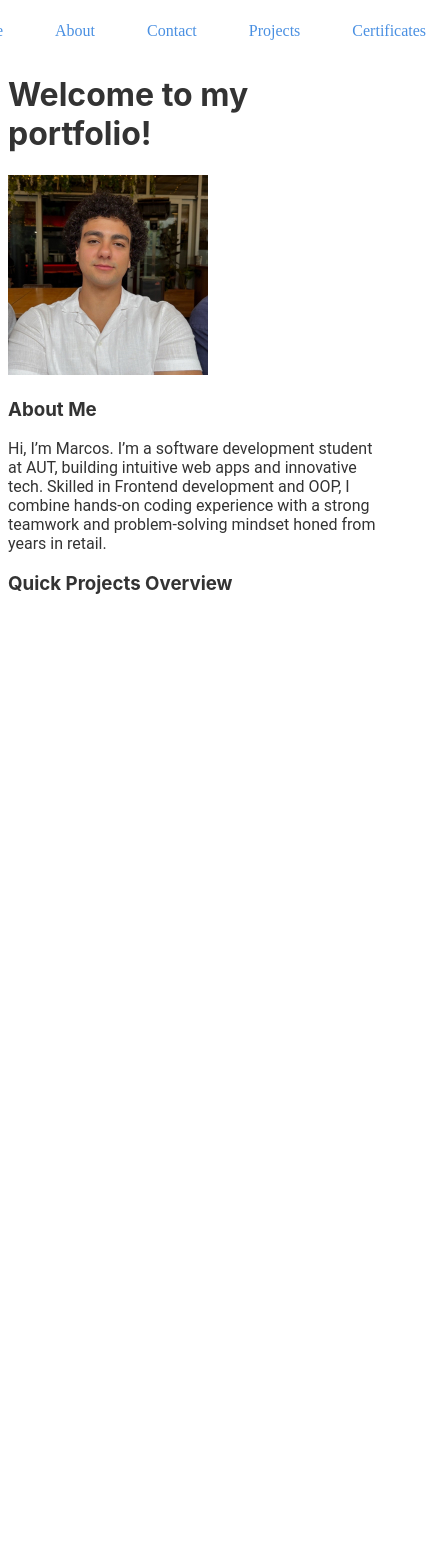
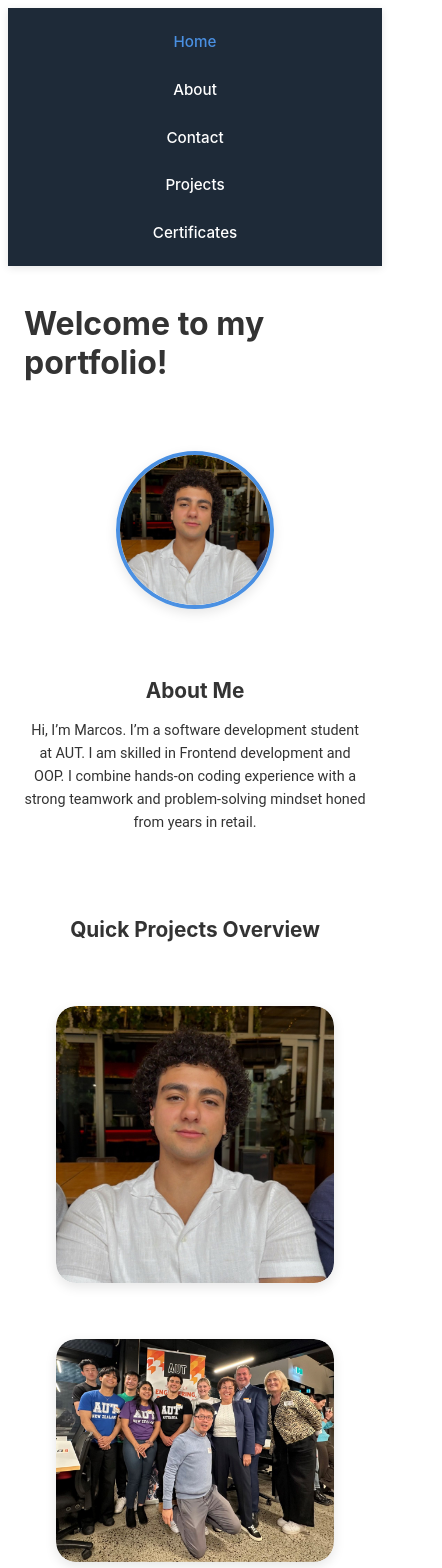
Before and after one commit to MarcosFig-dev/my-portfolio, a Next.js app: page / in a window 390 px wide. Shown: the top 1568 px of the page, 442 px wide, since content can reach past the window. Before the commit the page ends 844 px from the top, so only its background shows below. Built offline with nearby package versions, Linux system fonts and the light colour scheme.

Commit message:
Update 2
Finished styling landing page, navbar, landing cards.
Create page templates for more pages

```diff
--- /dev/null
+++ b/src/app/LandingPage.module.css
@@ -0,0 +1,122 @@
+/* Container for the main content */
+.container {
+  max-width: 1200px;
+  margin: 0 auto;
+  padding: 2rem;
+  display: flex;
+  flex-direction: column;
+  align-items: center;
+  gap: 3rem;
+}
+
+/* Profile picture styling */
+.profilePic {
+  border-radius: 50%;
+  border: 4px solid #4a90e2;
+  box-shadow: 0 4px 12px rgba(0, 0, 0, 0.1);
+  object-fit: cover;
+  width: 200px;
+  height: 200px;
+}
+
+/* About Me section */
+.aboutme {
+  text-align: center;
+  max-width: 800px;
+}
+
+.aboutme h3 {
+  margin-bottom: 1rem;
+  font-size: 1.8rem;
+}
+
+.aboutme p {
+  line-height: 1.6;
+  font-size: 1.1rem;
+  color: #333333;
+}
+
+/* Project Cards Section */
+.projectCards {
+  width: 100%;
+  display: flex;
+  flex-direction: column;
+  align-items: center;
+  gap: 2rem;
+}
+
+.projectCards h3 {
+  text-align: center;
+  font-size: 1.8rem;
+  margin-bottom: 1rem;
+}
+
+/* Row for cards */
+.cardsRow {
+  display: flex;
+  justify-content: center;
+  gap: 1.5rem;
+  flex-wrap: wrap;
+}
+
+/* adjust LandingCard sizing for responsiveness */
+.cardsRow > * {
+  flex: 1 1 280px;
+  max-width: 300px;
+}
+
+/* Responsive Adjustments */
+
+/* Tablets / Medium screens */
+@media (max-width: 1024px) {
+  .profilePic {
+    width: 180px;
+    height: 180px;
+  }
+
+  .aboutme p {
+    font-size: 1rem;
+  }
+
+  .projectCards h3 {
+    font-size: 1.5rem;
+  }
+}
+
+/* Mobile / Small screens */
+@media (max-width: 768px) {
+  .profilePic {
+    width: 150px;
+    height: 150px;
+  }
+
+  .aboutme p {
+    font-size: 0.95rem;
+  }
+
+  .cardsRow {
+    flex-direction: column;
+    align-items: center;
+  }
+
+  .cardsRow > * {
+    width: 90%;
+    max-width: none;
+  }
+}
+
+/* Extra small screens */
+@media (max-width: 480px) {
+  .container {
+    padding: 1rem;
+  }
+
+  .aboutme h3,
+  .projectCards h3 {
+    font-size: 1.3rem;
+  }
+
+  .aboutme p {
+    font-size: 0.9rem;
+  }
+}
--- /dev/null
+++ b/src/app/certificates/page.js
@@ -0,0 +1,5 @@
+function Certificates() {
+  return <h1>My Certificates</h1>;
+}
+
+export default Certificates;
--- /dev/null
+++ b/src/app/contact/page.js
@@ -0,0 +1,5 @@
+function Contact() {
+  return <h1>Contact Me</h1>;
+}
+
+export default Contact;
--- a/src/app/page.js
+++ b/src/app/page.js
@@ -1,32 +1,52 @@
 import Navbar from "../components/Navbar";
 import Image from "next/image";
 import profilePic from "../assets/profileImg.jpg";
+import LandingCard from "../components/LandingCard";
+import uniProjectsImg from "../assets/autProjects.jpg";
+import certImg from "../assets/certImg.png";
+import Styles from "./LandingPage.module.css";
 
 function LandingPage() {
   return (
     <>
       <Navbar />
-      <main>
+      <main className={Styles.container}>
         <h1 className="heading">Welcome to my portfolio!</h1>
         <Image
           src={profilePic}
           alt="Profile Picture"
           width={200}
           height={200}
+          className={Styles.profilePic}
         />
-        <div className="about-me">
+        <div className={Styles.aboutme}>
           <h3 className="heading">About Me</h3>
           <p className="body-text">
-            Hi, I’m Marcos. I’m a software development student at AUT, building
-            intuitive web apps and innovative tech. Skilled in Frontend
-            development and OOP, I combine hands-on coding experience with a
-            strong teamwork and problem-solving mindset honed from years in
-            retail.
+            Hi, I’m Marcos. I’m a software development student at AUT. I am
+            skilled in Frontend development and OOP. I combine hands-on coding
+            experience with a strong teamwork and problem-solving mindset honed
+            from years in retail.
           </p>
         </div>
-        <div className="project-slideshow">
+        <div className={Styles.projectCards}>
           <h3 className="heading">Quick Projects Overview</h3>
-          {/* Slide show of projects */}
+          <div className={Styles.cardsRow}>
+            <LandingCard
+              title="Personal Projects"
+              src={profilePic}
+              link="/personal-projects"
+            />
+            <LandingCard
+              title="University Projects"
+              src={uniProjectsImg}
+              link="/university-projects"
+            />
+            <LandingCard
+              title="Certificates"
+              src={certImg}
+              link="/certificates"
+            />
+          </div>
         </div>
       </main>
     </>
--- /dev/null
+++ b/src/app/projects/page.js
@@ -0,0 +1,5 @@
+function Projects() {
+  return <h1>Projects</h1>;
+}
+
+export default Projects;
--- /dev/null
+++ b/src/components/LandingCard.js
@@ -0,0 +1,18 @@
+import Link from "next/link";
+import Styles from "./LandingCard.module.css";
+import Image from "next/image";
+
+function LandingCard({ title, src, link }) {
+  return (
+    <Link href={link}>
+      <div className={Styles.container}>
+        <Image src={src} className={Styles.image} alt="Portfolio Image" />
+        <div className={Styles.overlay}>
+          <h3 className={Styles.text}>{title}</h3>
+        </div>
+      </div>
+    </Link>
+  );
+}
+
+export default LandingCard;
--- /dev/null
+++ b/src/components/LandingCard.module.css
@@ -0,0 +1,63 @@
+/* Card Container */
+.container {
+  position: relative;
+  width: 280px;
+  margin: 1rem;
+  border-radius: 20px;
+  overflow: hidden;
+  cursor: pointer;
+  box-shadow: 0 4px 12px rgba(0, 0, 0, 0.1);
+  transition: transform 0.3s ease;
+}
+
+.container:hover {
+  transform: scale(1.05);
+}
+
+/* Image fills container */
+.image {
+  display: block;
+  width: 100%;
+  height: 100%;
+  border-radius: inherit;
+}
+
+/* Overlay for hover effect */
+.overlay {
+  position: absolute;
+  top: 0;
+  left: 0;
+  width: 100%;
+  height: 0;
+  background-color: rgba(30, 42, 56, 0.85);
+  display: flex;
+  justify-content: center;
+  align-items: center;
+  border-radius: inherit;
+  transition: height 0.5s ease;
+  overflow: hidden;
+}
+
+/* Show overlay on hover */
+.container:hover .overlay {
+  height: 100%;
+}
+
+/* Overlay Text */
+.text {
+  text-align: center;
+  font-size: 1.2rem;
+  font-family: "Inter", "Helvetica", "Arial", sans-serif;
+  color: #ffffff;
+  padding: 0 1rem;
+  line-height: 1.3;
+  white-space: normal;
+}
+
+/* Responsive adjustments */
+@media (max-width: 768px) {
+  .container {
+    width: 90%;
+    margin: 1rem auto;
+  }
+}
--- a/src/components/Navbar.module.css
+++ b/src/components/Navbar.module.css
@@ -1,19 +1,63 @@
+.nav {
+  width: 100%;
+  background-color: #1e2a38;
+  padding: 1rem 0;
+  box-shadow: 0 2px 8px rgba(0, 0, 0, 0.1);
+  position: sticky;
+  top: 0;
+  z-index: 100;
+}
+
 .navList {
   list-style: none;
   display: flex;
-  gap: 20px;
+  justify-content: center;
+  gap: 2rem;
   margin: 0;
   padding: 0;
-  justify-content: center;
+  flex-wrap: wrap;
 }
 
-.navList .navItem {
+.navItem {
   display: block;
-  padding: 14px 16px;
+  padding: 0.5rem 1rem;
   text-decoration: none;
+  font-family: "Inter", "Helvetica", "Arial", sans-serif;
+  font-weight: 500;
+  color: #ffffff;
+  border-radius: 8px;
+  transition: all 0.3s ease;
 }
 
 .navItem:hover {
-  color: white;
-  background-color: black;
+  background-color: #4a90e2;
+  color: #ffffff;
+  transform: translateY(-2px);
+  box-shadow: 0 4px 12px rgba(0, 0, 0, 0.2);
 }
+
+/* Active page link  */
+.navItem.active {
+  background-color: #4a90e2;
+  color: #fff;
+}
+
+/* Responsive adjustments */
+@media (max-width: 768px) {
+  .navList {
+    gap: 1rem;
+  }
+
+  .navItem {
+    padding: 0.5rem 0.8rem;
+    font-size: 0.95rem;
+  }
+}
+
+@media (max-width: 480px) {
+  .navList {
+    flex-direction: column;
+    align-items: center;
+    gap: 0.8rem;
+  }
+}
```
Also changed, not shown: src/assets/autProjects.jpg (added), src/assets/certImg.png (added).
